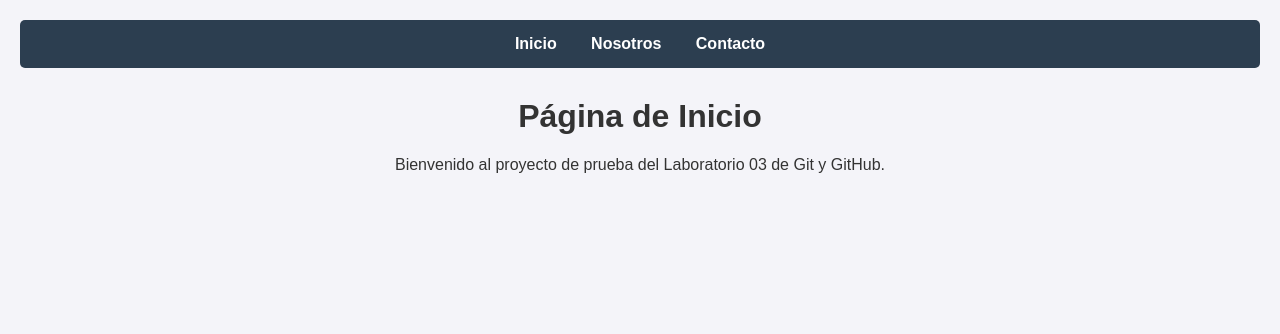
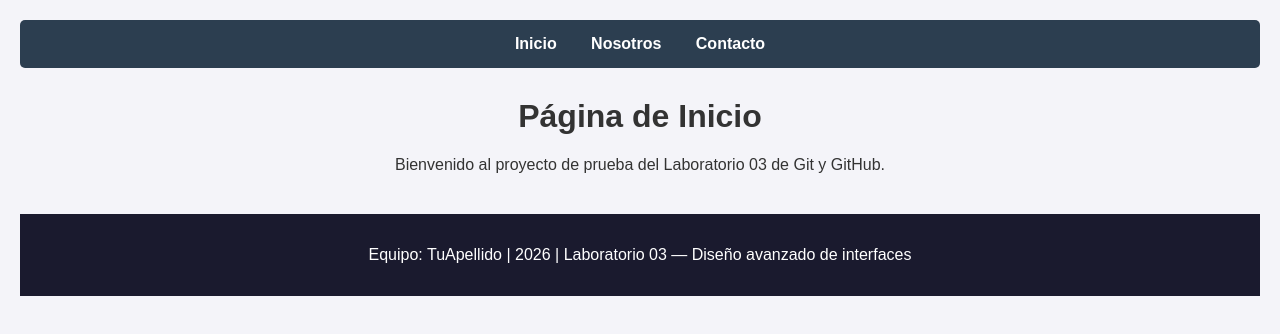
Before and after one commit to 69posesxd-collab/MiPagina, a plain HTML site: page index.html in a window 1280 px wide. Drawn offline with Linux system fonts and the light colour scheme.

Commit message:
feat: agrega footer a index.html

```diff
--- a/index.html
+++ b/index.html
@@ -20,5 +20,9 @@
     <p>Bienvenido al proyecto de prueba del Laboratorio 03 de Git y GitHub.</p>
   </main>
 
+  <footer style="background:#1a1a2e;color:white;text-align:center;padding:16px;margin-top:40px">
+<p>Equipo: TuApellido | 2026 | Laboratorio 03 — Diseño avanzado de interfaces</p>
+</footer>
+
 </body>
 </html>
```
